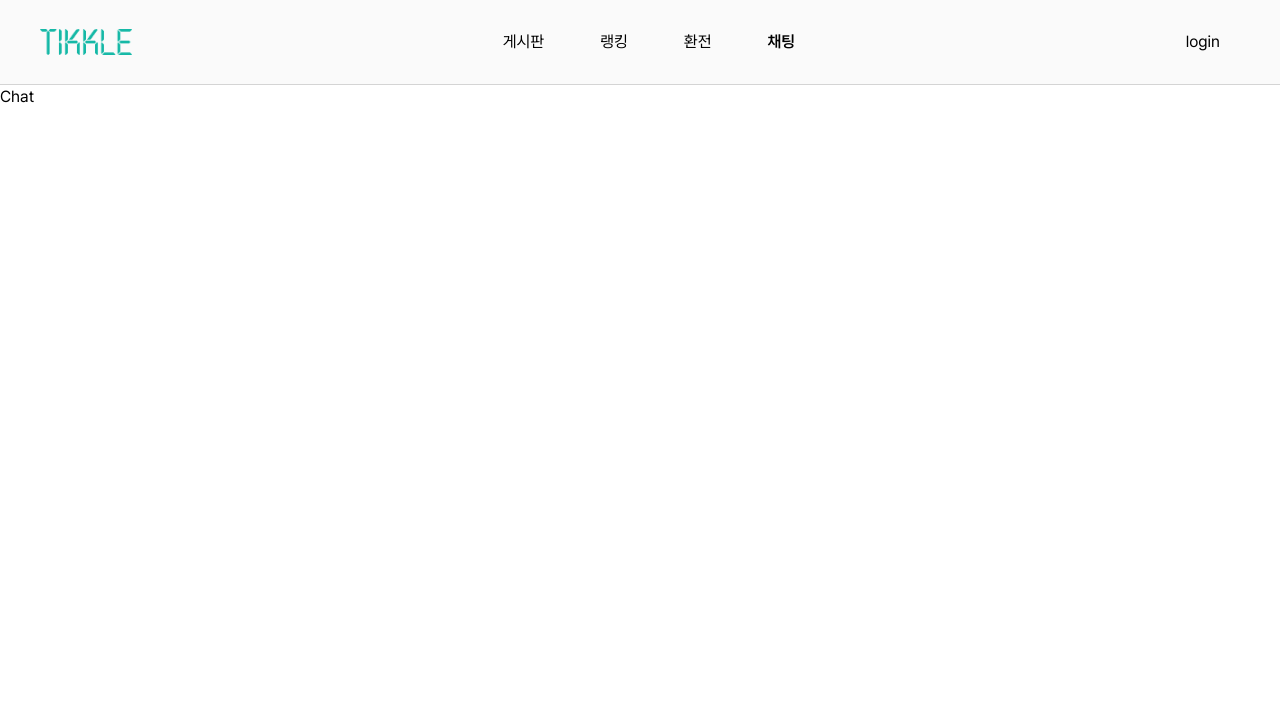
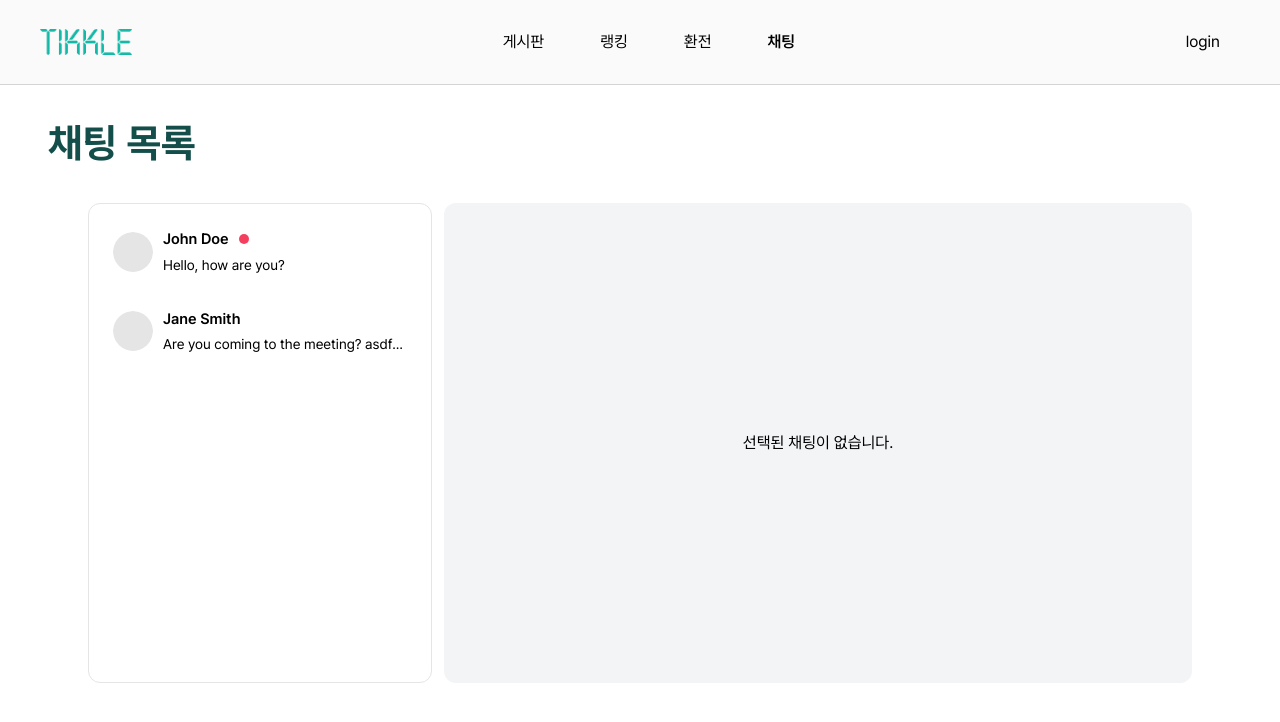
Before and after one commit to tikkle-a501/tikkle, a Next.js app in the folder front/tikkle/: page /chat in a window 1280 px wide. Shown: the top 722 px of the page. Built offline with nearby package versions, Linux system fonts and the light colour scheme.

Commit message:
feat: messageList 컴포넌트 제작, /chat 페이지 마크업 - /chat에서 더미 데이터로 확인 가능 - 채팅 목록의 최소 높이는 지정해 두었으나, 높이를 고정시키고 스크롤바를 만들지 논의 필요 S11P21A501-122

```diff
--- /dev/null
+++ b/front/tikkle/src/app/chat/[chatId]/page.tsx
@@ -0,0 +1,9 @@
+"use client";
+
+import { usePathname } from "next/navigation";
+
+export default function ChatId() {
+  const pathname = usePathname();
+
+  return <div>{pathname}</div>;
+}
--- /dev/null
+++ b/front/tikkle/src/app/chat/layout.tsx
@@ -0,0 +1,54 @@
+import MessageList from "@/components/chat/MessageList";
+
+export default function ChatLayout({
+  children,
+}: Readonly<{
+  children: React.ReactNode;
+}>) {
+  // 더미 데이터
+  const messages = [
+    {
+      chatId: "1",
+      memberId: "user123",
+      profileImage: "/profile.png",
+      nickname: "John Doe",
+      recentMessage: "Hello, how are you?",
+      recentCreatedAt: "2024-09-11T12:34:56Z",
+      isRead: false, // 읽지 않은 메시지
+    },
+    {
+      chatId: "2",
+      memberId: "user456",
+      profileImage: "/profile.png",
+      nickname: "Jane Smith",
+      recentMessage: "Are you coming to the meeting? asdfasdfasdfasdfasdfasdf",
+      recentCreatedAt: "2024-09-11T13:45:30Z",
+      isRead: true, // 읽은 메시지
+    },
+  ];
+
+  return (
+    <>
+      <div className="text-40 text-teal900 font-bold">채팅 목록</div>
+      <div className="flex px-40 py-20 gap-12">
+        <div className="flex flex-col w-[344px] min-h-[480px] p-14 gap-12 rounded-12 border border-warmGray200">
+          {messages.map((message, index) => (
+            <MessageList
+              key={index}
+              chatId={message.chatId}
+              memberId={message.memberId}
+              profileImage={message.profileImage}
+              nickname={message.nickname}
+              recentMessage={message.recentMessage}
+              recentCreatedAt={message.recentCreatedAt}
+              isRead={message.isRead}
+            />
+          ))}
+        </div>
+        <div className="flex flex-grow min-h-[480px] items-center justify-center p-5 rounded-12 bg-coolGray100">
+          {children}
+        </div>
+      </div>
+    </>
+  );
+}
--- a/front/tikkle/src/app/chat/page.tsx
+++ b/front/tikkle/src/app/chat/page.tsx
@@ -1,3 +1,3 @@
 export default function Chat() {
-  return <div>Chat</div>;
+  return <div>선택된 채팅이 없습니다.</div>;
 }
--- a/front/tikkle/src/app/layout.tsx
+++ b/front/tikkle/src/app/layout.tsx
@@ -28,7 +28,9 @@ export default function RootLayout({
       </head>
       <body className={pretendard.className}>
         <Navigation />
-        {children}
+        <div className="flex flex-col pt-[28px] pr-[48px] pb-[40px] pl-[48px] gap-[10px]">
+          {children}
+        </div>
       </body>
     </html>
   );
--- a/front/tikkle/src/app/page.tsx
+++ b/front/tikkle/src/app/page.tsx
@@ -4,8 +4,8 @@ import Button from "@/components/button/Button";
 import Dropbox from "@/components/drop-down/Dropbox";
 import TitleInput from "@/components/input/TitleInput";
 import SearchInput from "@/components/input/SearchInput";
-import ChatList from "@/components/chat/chatList";
-import Chat from "./chat/page";
+import ChatList from "@/components/chat/ChatList";
+import MessageList from "@/components/chat/MessageList";
 
 export default function Landing() {
   const testCards = [
--- /dev/null
+++ b/front/tikkle/src/components/chat/MessageList.tsx
@@ -0,0 +1,61 @@
+"use client";
+
+import { usePathname } from "next/navigation";
+import Link from "next/link";
+
+interface MessageItemProps {
+  chatId: string; // select 판별용
+  memberId: string; // 렌더링하지 않지만, props로 받음
+  profileImage: string;
+  nickname: string;
+  recentMessage: string;
+  recentCreatedAt: string; // 렌더링하지 않지만, props로 받음
+  isRead: boolean;
+}
+
+const MessageList: React.FC<MessageItemProps> = ({
+  chatId,
+  memberId, // 사용하지 않지만, 필요할 경우를 위해 받음
+  profileImage,
+  nickname,
+  recentMessage,
+  recentCreatedAt, // 사용하지 않지만, 필요할 경우를 위해 받음
+  isRead,
+}) => {
+  const pathname = usePathname();
+  const isSelected = pathname === `/chat/${chatId}`; // 현재 경로와 chatId가 일치하는지 확인
+
+  return (
+    <Link href={`/chat/${chatId}`} passHref>
+      <div
+        className={`flex flex-grow items-center p-10 gap-10 rounded-10 cursor-pointer ${
+          isSelected ? "bg-[rgba(20,184,166,0.31)]" : ""
+        }`}
+      >
+        {/* 상대방 프로필 이미지 */}
+        <img
+          src={profileImage}
+          alt={`${nickname}'s profile`}
+          className="w-40 h-40 rounded-round"
+        />
+
+        {/* 메시지 내용 */}
+        <div className="flex flex-col flex-grow min-w-0 gap-4">
+          <div className="flex items-center gap-10">
+            {/* 상대방 닉네임 */}
+            <span className="text-15 font-semibold text-black">{nickname}</span>
+            {/* 읽음 여부 표시 */}
+            {!isRead && (
+              <div className="w-10 h-10 rounded-round bg-rose500"></div>
+            )}
+          </div>
+
+          {/* 최근 메시지 */}
+          <div className="text-14 truncate">{recentMessage}</div>
+        </div>
+      </div>
+    </Link>
+  );
+};
+
+export default MessageList;
```
